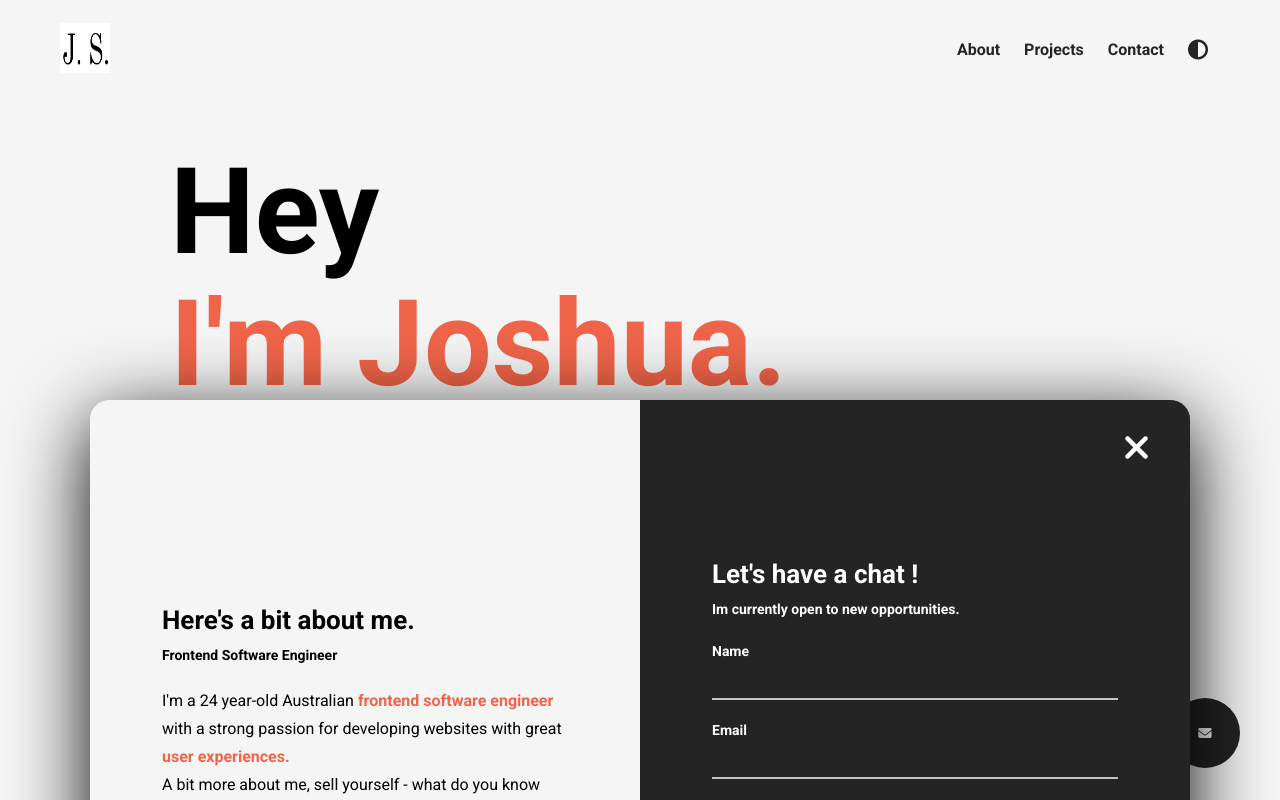
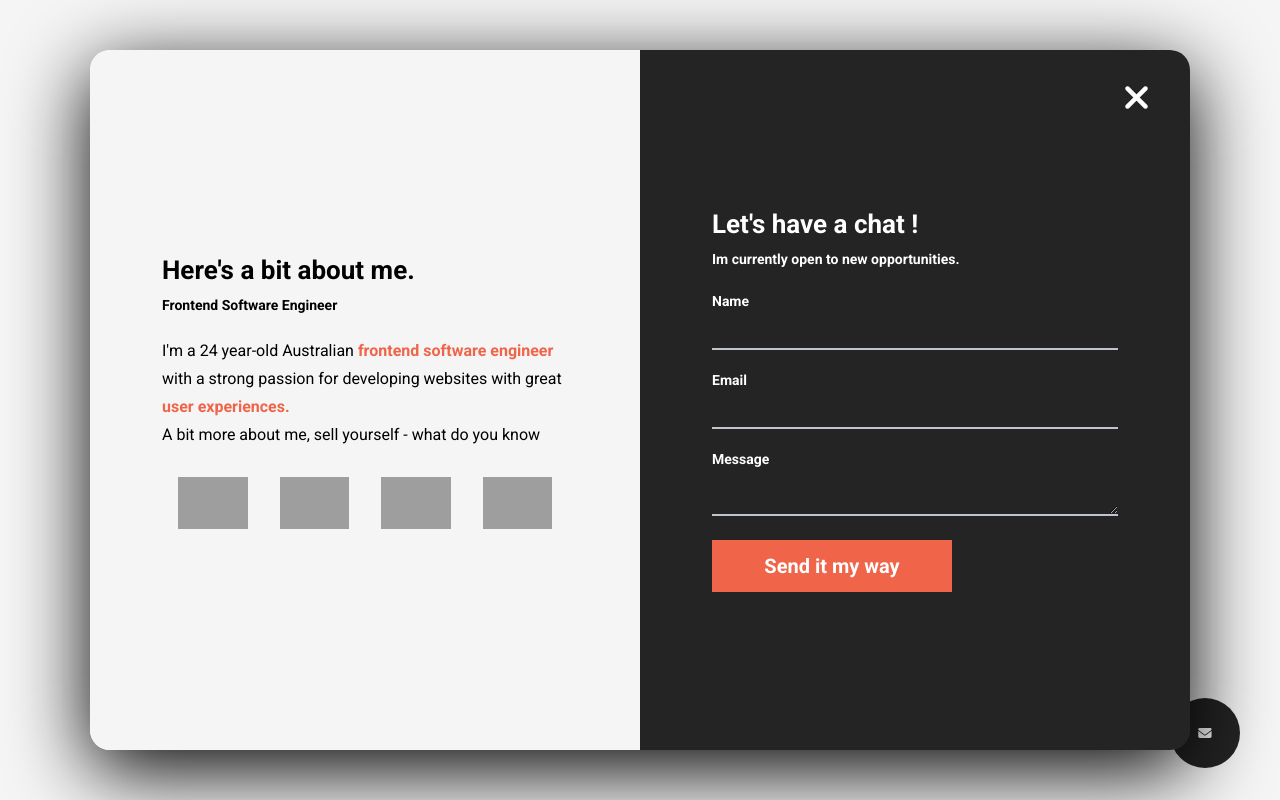
Before and after one commit to JSShant/E-PORTFOLIO-Final, a plain HTML site: page index.html in a window 1280 px wide. Both pictures are taken after a click on the button 1205 px from the left and 733 px from the top of the page. Shown: the top 800 px of the page. Drawn offline with Linux system fonts and the light colour scheme; grey boxes are pictures that could not be loaded.

Commit message:
Interative Modal Sequence

```diff
--- a/index.css
+++ b/index.css
@@ -61,6 +61,25 @@ button {
     margin: 0 auto;
     padding: 0 12px;
 }
+
+nav,
+.scroll,
+header {
+    opacity: 1;
+    visibility: visible;
+    transition: all 600ms 600ms;
+}
+
+.modal--open nav,
+.modal--open .scroll,
+.modal--open header {
+    opacity: 0;
+    visibility: hidden;
+    transition: all 400ms;
+}
+
+
+
 
 /*
 
@@ -351,6 +370,19 @@ LINKS
 
 /*
 
+Interative modal button
+
+*/
+
+.modal--open .modal {
+    z-index: 60;
+    box-shadow: 0 20px 80px 0 rgb(0, 0, 0.55);
+    visibility: visible;
+}
+
+
+/*
+
 MODAL
 
 */
@@ -359,15 +391,16 @@ MODAL
     position: absolute;
     top: 50%;
     left: 50%;
-    transform: translateY(-50%);
-    transform: translateX(-50%);
+    transform: translate(-50%, -50%);
     width: 90%;
     max-width: 1100px;
     height: 700px;
-    box-shadow: 0 20px 80px 0 rgb(0, 0, 0.55);
     border-radius: 20px;
     overflow: hidden;
     display: flex;
+    visibility: hidden;
+    transition: visibility 1s, z-index 1s, box-shadow 0.5s ease;
+    z-index: -1;
 }
 
 .modal__half {
@@ -377,10 +410,17 @@ MODAL
     flex-direction: column;
     justify-content: center;
     position: relative;
+    transition: all 300ms ease-in;
+}
+
+.modal--open .modal__about,
+.modal--open .modal__contact {
+    transform: translateX(0%);
 }
 
 .modal__about {
     background-color: rgb(245, 245, 245);
+    transform: translateX(-110%);
 }
 
 .modal__languages {
@@ -435,6 +475,7 @@ MODAL
 .modal__contact {
     background-color: #242424;
     color: white;
+    transform: translateX(110%);
 }
 
 textarea {
@@ -501,7 +542,7 @@ input:focus, textarea:focus {
     left: 0;
     width: 100%;
     height: 100%;
-    display: flex;
+    display: none;
     align-items: center;
     justify-content: center;
     z-index: -1;
@@ -519,6 +560,11 @@ input:focus, textarea:focus {
     font-weight: 700;
     text-align: center;
     padding: 28px;
+}
+
+.modal__overlay--visible {
+    z-index: 1;
+    display: flex;
 }
 
 .fa-spinner {
--- a/index.html
+++ b/index.html
@@ -8,6 +8,7 @@
     <title>Joshua Shanthikumar</title>
     <link rel="stylesheet" href="index.css">
     <script src="https://kit.fontawesome.com/c8e4d183c2.js" crossorigin="anonymous"></script>
+    <script src="index.js"></script>
 </head>
 
 <body>
@@ -32,7 +33,7 @@
                     link__hover-effect--black
                     ">Projects</a>
                 </li>
-                <li class="nav__link">
+                <li class="nav__link" onclick="toggleModal()">
                     <a href="#" class="
                     nav__link--anchor
                     link__hover-effect
@@ -57,7 +58,7 @@
                     I'm a <b class="orange">Frontend Software Engineer</b> with a strong passion
                     for building web applications with greater user experiences.
                     <br>
-                    Here's a bit more <b class="orange">about me.</b>
+                    Here's a bit more <b class="orange click" onclick="toggleModal()">about me.</b>
                 </p>
                 <div class="social__list">
                     <a href="" target="_blank" class="social__link click">
@@ -74,7 +75,7 @@
             </div>
         </header>
 
-        <button class="mail__btn click">
+        <button class="mail__btn click" onclick="toggleModal()">
             <i class="fas fa-envelope"></i>
         </button>
         <a href="#projects" class="scroll">
@@ -113,6 +114,7 @@
             </div>
 
             <div class="modal__half modal__contact">
+                <i class="fas fa-times modal__exit click" onclick="toggleModal()"></i>
                 <h3 class="modal__title modal__title--contact">
                     Let's have a chat !
                 </h3>
@@ -145,7 +147,6 @@
                     Thanks for the message! Looking forward to speaking to you soon.
                 </div>
             </div>
-            <i class="fas fa-times modal__exit click"></i>
 
         </div>
 
@@ -268,7 +269,7 @@
                     footer__social--link
                     link__hover-effect
                     link__hover-effect--white
-                    ">Contact</a>
+                    " onclick="toggleModal()">Contact</a>
 
                     <a href="#" class="
                     footer__social--link
--- /dev/null
+++ b/index.js
@@ -0,0 +1,9 @@
+let isModalOpen = false;
+function toggleModal() {
+    if (isModalOpen) {
+        isModalOpen = false
+        return document.body.classList.remove("modal--open")
+    }
+    isModalOpen = true
+    document.body.classList += "modal--open"
+}
```
